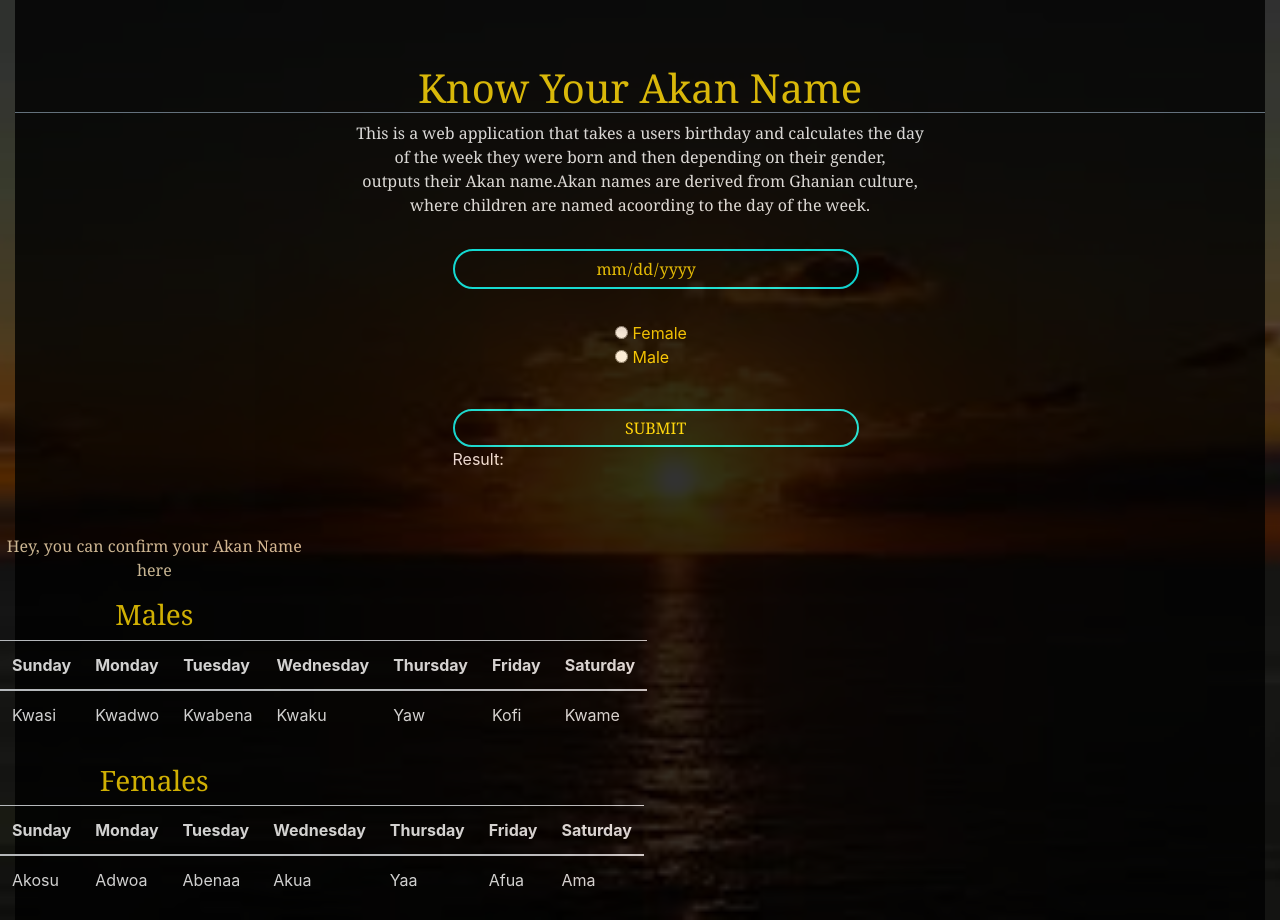
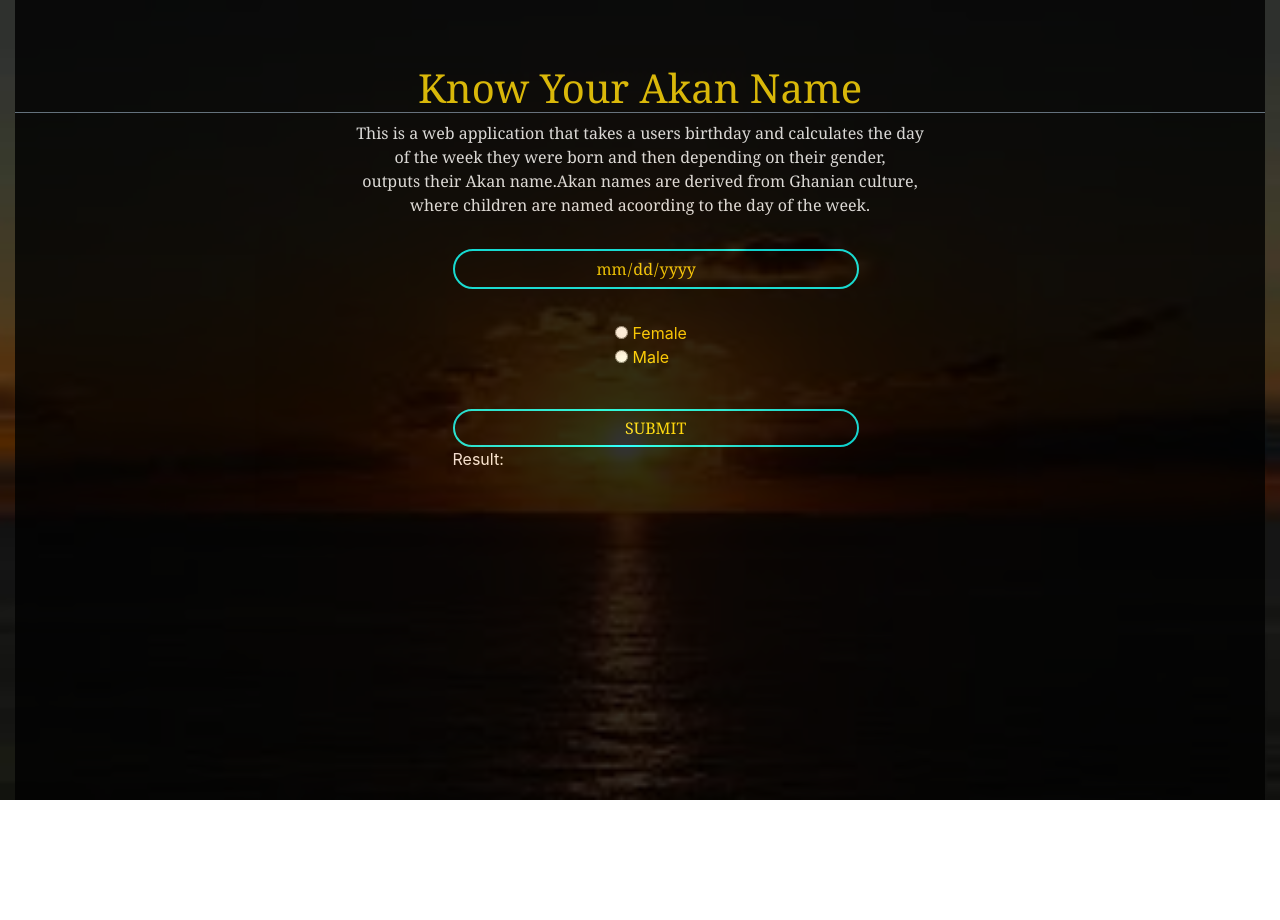
Before and after one commit to IreneMercy/Kan-Names, a plain HTML site: page index.html in a window 1280 px wide. After the commit the page ends 800 px from the top, so only its background shows below. Drawn offline with nearby package versions, Linux system fonts and the light colour scheme.

```diff
--- a/css/style.css
+++ b/css/style.css
@@ -7,12 +7,12 @@
   background-repeat: no-repeat;
   background-size: cover;
   color: white;
-  height: auto;
+  height:100vh;
 }
 .overlay{
   background-color: black;
   opacity: 0.8;
-  height:auto;
+  height:100vh;
 
 }
 #myform{
--- a/index.html
+++ b/index.html
@@ -30,63 +30,6 @@
               <div>Result:<span id="result"></span></div>
             </form>
           </div>
-          <div class="row">
-            <div class="col-md-6">
-              <p id="table-paragraph">Hey, you can confirm your Akan Name here</p>
-              <table class="table">
-                <h3 id="table-header">Males</h3>
-                <thead>
-                  <tr>
-                    <th>Sunday</th>
-                    <th>Monday</th>
-                    <th>Tuesday</th>
-                    <th>Wednesday</th>
-                    <th>Thursday</th>
-                    <th>Friday</th>
-                    <th>Saturday</th>
-                  </tr>
-                </thead>
-                <tbody>
-                  <tr>
-                    <td>Kwasi</td>
-                    <td>Kwadwo</td>
-                    <td>Kwabena</td>
-                    <td>Kwaku</td>
-                    <td>Yaw</td>
-                    <td>Kofi</td>
-                    <td>Kwame</td>
-                  </tr>
-                </tbody>
-
-              </table>
-              <table class="table">
-                <h3 id="table-header2">Females</h3>
-                <thead>
-                  <tr>
-                    <th>Sunday</th>
-                    <th>Monday</th>
-                    <th>Tuesday</th>
-                    <th>Wednesday</th>
-                    <th>Thursday</th>
-                    <th>Friday</th>
-                    <th>Saturday</th>
-                  </tr>
-                </thead>
-                <tbody>
-                  <tr>
-                    <td>Akosu</td>
-                    <td>Adwoa</td>
-                    <td>Abenaa</td>
-                    <td>Akua</td>
-                    <td>Yaa</td>
-                    <td>Afua</td>
-                    <td>Ama</td>
-                  </tr>
-                </tbody>
-              </table>
-            </div>
-          </div>
-
         </div>
       </div>
     </div>
--- a/js/khan-name.js
+++ b/js/khan-name.js
@@ -26,9 +26,6 @@ function akanName() {
     alert(" Since you were born on " + dayOfTheWeek[dayCalculate] + ',' + " your name is " + female[dayCalculate]);
     document.getElementById('result').innerHTML = female[dayCalculate];
 
-    // alert(" Since you were born on " + dayOfTheWeek[dayCalculate] + ',' + " your name is " + female[dayCalculate]);
   }
 
-  // document.getElementById('result').innerHTML = dayOfTheWeek[dayCalculate];
-
 };
```
Also changed, not shown: 1 other file.
